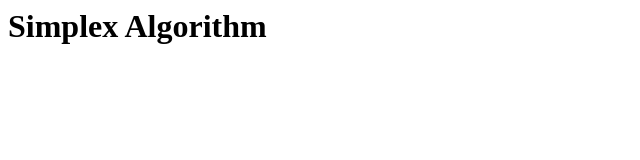
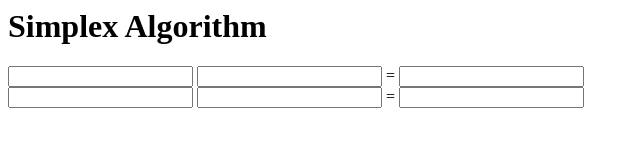
Before and after one commit to guptashark/simplex_webpage, a plain HTML site: page index.html in a window 1280 px wide. Shown: the whole page, without its empty margins (0-640 px from the left). Drawn offline with Linux system fonts and the light colour scheme.

Commit message:
Text boxes to solve 2 variable linear system

```diff
--- a/index.html
+++ b/index.html
@@ -4,6 +4,19 @@
 
   <body>
     <h1>Simplex Algorithm</h1>
+    <input type="textbox" id="input_a_11">
+    <input type="textbox" id="input_a_12">
+    =
+    <input type="textbox" id="input_b_1">
+    <br>
+
+    <input type="textbox" id="input_a_11">
+    <input type="textbox" id="input_a_12">
+    =
+    <input type="textbox" id="input_b_2">
+    <br>
+
+
     <p>
       <script src="scripts/main.js"></script>
     </p>
```
